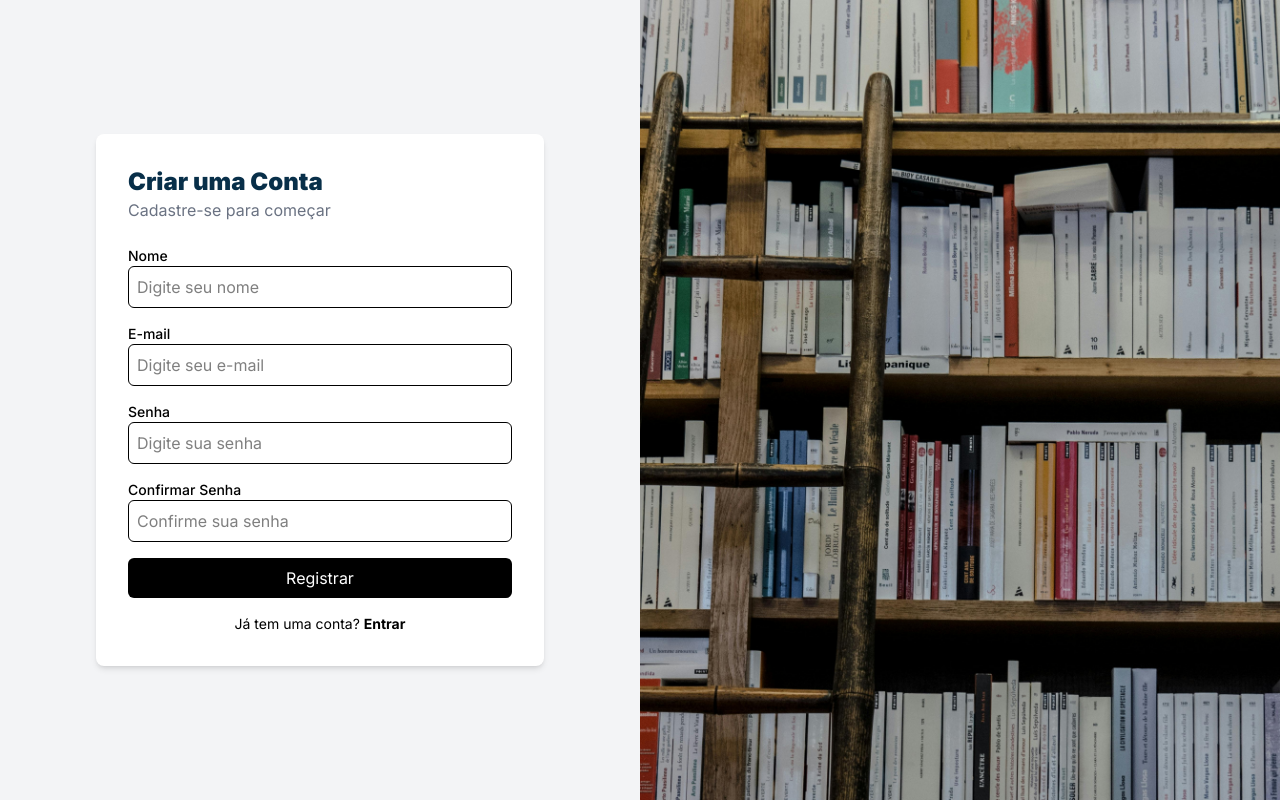
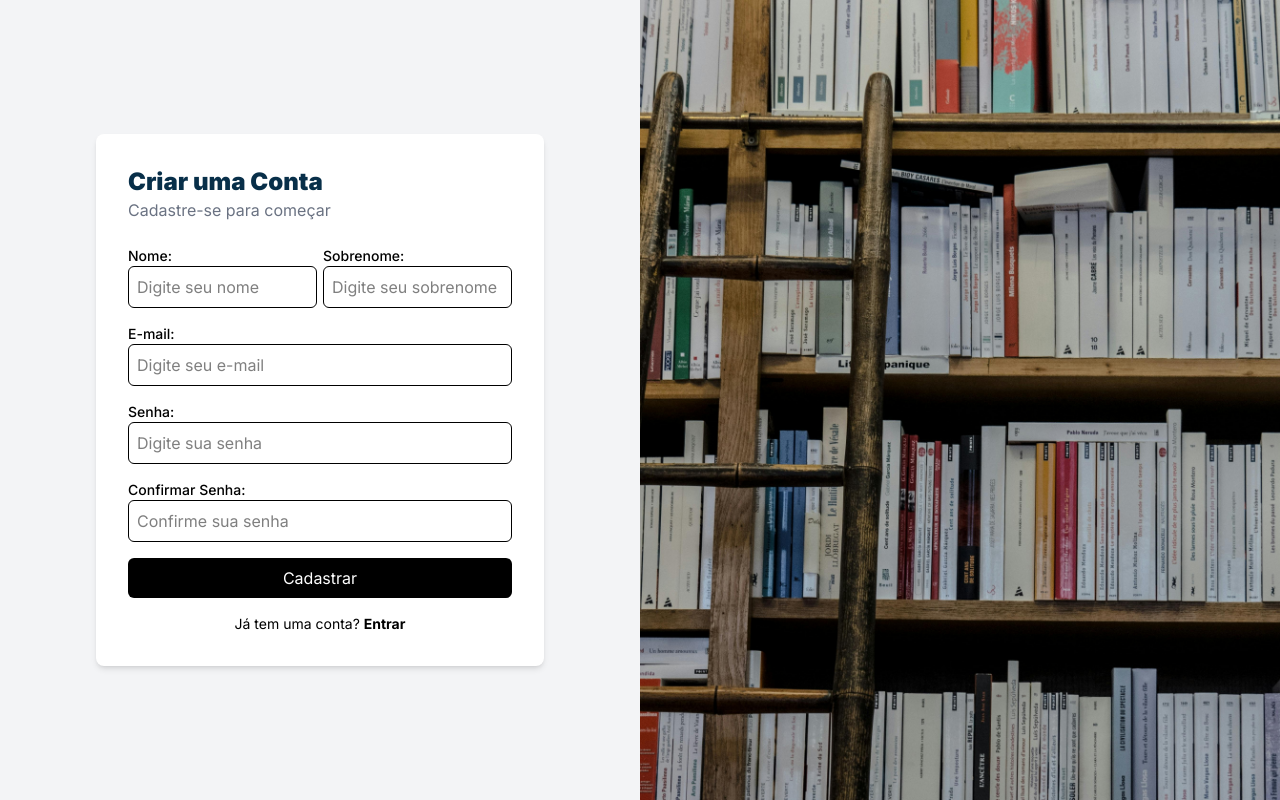
Before and after one commit to josiascta/bookify-frontend, a React (Vite) app: page /register in a window 1280 px wide. Built offline with nearby package versions, Linux system fonts and the light colour scheme.

Commit message:
feat: cadastro 100% feito

```diff
--- a/package.json
+++ b/package.json
@@ -14,7 +14,7 @@
     "@hookform/resolvers": "^3.9.1",
     "@mui/material": "^6.4.6",
     "@tailwindcss/vite": "^4.0.9",
-    "axios": "^1.8.1",
+    "axios": "^1.8.3",
     "jwt-decode": "^4.0.0",
     "react": "^19.0.0",
     "react-dom": "^19.0.0",
@@ -23,9 +23,11 @@
     "react-responsive-carousel": "^3.2.23",
     "react-router": "^7.0.2",
     "react-slick": "^0.30.3",
+    "react-toastify": "^11.0.5",
     "slick-carousel": "^1.8.1",
     "tailwindcss": "^4.0.9",
-    "yup": "^1.5.0"
+    "yup": "^1.5.0",
+    "zod": "^3.24.2"
   },
   "devDependencies": {
     "@types/react": "^19.0.8",
--- a/src/pages/Register.tsx
+++ b/src/pages/Register.tsx
@@ -1,50 +1,192 @@
 import { useNavigate } from "react-router";
+import { useState } from "react";
+import iconLivro from "../assets/icons/livroBlue.png";
+import { z, ZodError } from "zod";
+import { ToastContainer, toast } from "react-toastify";
+
+const loginSchema = z
+  .object({
+    nome: z.string().trim().min(1, { message: "Informe o nome" }),
+    sobrenome: z.string().trim().min(1, { message: "Informe o sobrenome" }),
+    email: z.string().email({ message: "E-mail inválido" }),
+    senha: z
+      .string()
+      .min(6, { message: "Senha deve ter pelo menos 6 dígitos" }),
+    confirmSenha: z.string({ message: "Confirme a senha" }),
+  })
+  .refine((data) => data.senha === data.confirmSenha, {
+    message: "As senhas não são iguais",
+    path: ["confirmSenha"],
+  });
 
 export function Register() {
   const navigate = useNavigate();
+  const [loading, setLoading] = useState(false);
+  const [nome, setNome] = useState("");
+  const [sobrenome, setSobrenome] = useState("");
+  const [email, setEmail] = useState("");
+  const [senha, setSenha] = useState("");
+  const [confirmSenha, setConfirmSenha] = useState("");
+
+  async function onSubmit(e: React.FormEvent) {
+    e.preventDefault();
+
+    try {
+      setLoading(true);
+
+
+      const data = loginSchema.parse({
+        nome,
+        sobrenome,
+        email,
+        senha,
+        confirmSenha,
+      });
+
+      const dataPreparada = {
+        login: data.email,
+        senha: data.senha,
+        cargos: [2],
+        nome: data.nome,
+        sobrenome: data.sobrenome,
+      };
+
+      await fetch("http://localhost:8080/auth/register", {
+        method: "POST",
+        headers: {
+          "Content-Type": "application/json",
+        },
+        body: JSON.stringify(dataPreparada),
+      });
+
+      toast.success("Cadastro realizado com sucesso!");
+      setTimeout(() => navigate("/"), 2000);
+    } catch (error) {
+      if (error instanceof ZodError) {
+        toast.error(error.issues[0].message);
+      } else {
+        toast.error("Não foi possível cadastrar!");
+      }
+    } finally {
+      setLoading(false);
+    }
+  }
 
   return (
     <div className="flex h-screen">
-      {/* Formulario*/}
       <div className="w-1/2 flex items-center justify-center bg-gray-100">
         <div className="w-full max-w-md bg-white p-8 rounded-lg shadow-md">
           <h1 className="text-2xl font-bold">Criar uma Conta</h1>
           <p className="text-gray-500">Cadastre-se para começar</p>
 
-          <form className="mt-6">
-            <div className="mb-4">
-              <label className="block text-sm font-medium">Nome</label>
-              <input type="text" className="w-full p-2 border rounded-md" placeholder="Digite seu nome" />
+          <form onSubmit={onSubmit} className="mt-6">
+            <div className="flex gap-1.5">
+              <div className="mb-4">
+                <label className="block text-sm font-medium">Nome:</label>
+                <input
+                  value={nome}
+                  onChange={(e) => setNome(e.target.value)}
+                  required
+                  type="text"
+                  className="w-full p-2 border rounded-md"
+                  placeholder="Digite seu nome"
+                />
+              </div>
+
+              <div className="mb-4">
+                <label className="block text-sm font-medium">Sobrenome:</label>
+                <input
+                  value={sobrenome}
+                  onChange={(e) => setSobrenome(e.target.value)}
+                  required
+                  type="text"
+                  className="w-full p-2 border rounded-md"
+                  placeholder="Digite seu sobrenome"
+                />
+              </div>
             </div>
 
             <div className="mb-4">
-              <label className="block text-sm font-medium">E-mail</label>
-              <input type="email" className="w-full p-2 border rounded-md" placeholder="Digite seu e-mail" />
+              <label className="block text-sm font-medium">E-mail:</label>
+              <input
+                value={email}
+                onChange={(e) => setEmail(e.target.value)}
+                required
+                type="email"
+                className="w-full p-2 border rounded-md"
+                placeholder="Digite seu e-mail"
+              />
             </div>
 
             <div className="mb-4">
-              <label className="block text-sm font-medium">Senha</label>
-              <input type="password" className="w-full p-2 border rounded-md" placeholder="Digite sua senha" />
+              <label className="block text-sm font-medium">Senha:</label>
+              <input
+                value={senha}
+                onChange={(e) => setSenha(e.target.value)}
+                required
+                type="password"
+                className="w-full p-2 border rounded-md"
+                placeholder="Digite sua senha"
+              />
             </div>
 
             <div className="mb-4">
-              <label className="block text-sm font-medium">Confirmar Senha</label>
-              <input type="password" className="w-full p-2 border rounded-md" placeholder="Confirme sua senha" />
+              <label className="block text-sm font-medium">
+                Confirmar Senha:
+              </label>
+              <input
+                value={confirmSenha}
+                onChange={(e) => setConfirmSenha(e.target.value)}
+                required
+                type="password"
+                className="w-full p-2 border rounded-md"
+                placeholder="Confirme sua senha"
+              />
             </div>
 
-            <button className="w-full bg-black text-white py-2 rounded-md">Registrar</button>
+            <button
+              type="submit"
+              className={`w-full flex items-center justify-center gap-2 py-2 rounded-md text-white transition-all
+                ${
+                  loading
+                    ? "bg-gray-700 cursor-not-allowed"
+                    : "bg-black hover:bg-gray-800"
+                }`}
+              disabled={loading}
+            >
+              {loading && (
+                <img
+                  src={iconLivro}
+                  alt="Livro girando"
+                  className="w-5 h-5 animate-spin"
+                />
+              )}
+              {loading ? "Cadastrando..." : "Cadastrar"}
+            </button>
           </form>
 
           <p className="mt-4 text-center text-sm">
-            Já tem uma conta? <a href="#" className="font-bold" onClick={() => navigate("/login")}>Entrar</a>
+            Já tem uma conta?{" "}
+            <a
+              href="#"
+              className="font-bold"
+              onClick={() => navigate("/login")}
+            >
+              Entrar
+            </a>
           </p>
         </div>
       </div>
 
       {/* Ilustração  */}
       <div className="w-1/2 flex items-center justify-center bg-white">
-      <img src="/Login.jpg" alt="Placeholder Image" className="w-full h-full object-cover" />
+        <img
+          src="/Login.jpg"
+          alt="Placeholder Image"
+          className="w-full h-full object-cover"
+        />
       </div>
+      <ToastContainer position="top-center" theme="dark" autoClose={1500}/>
     </div>
   );
 }
```
Also changed, not shown: 1 other file (tests, documents, lock files or other folders).
